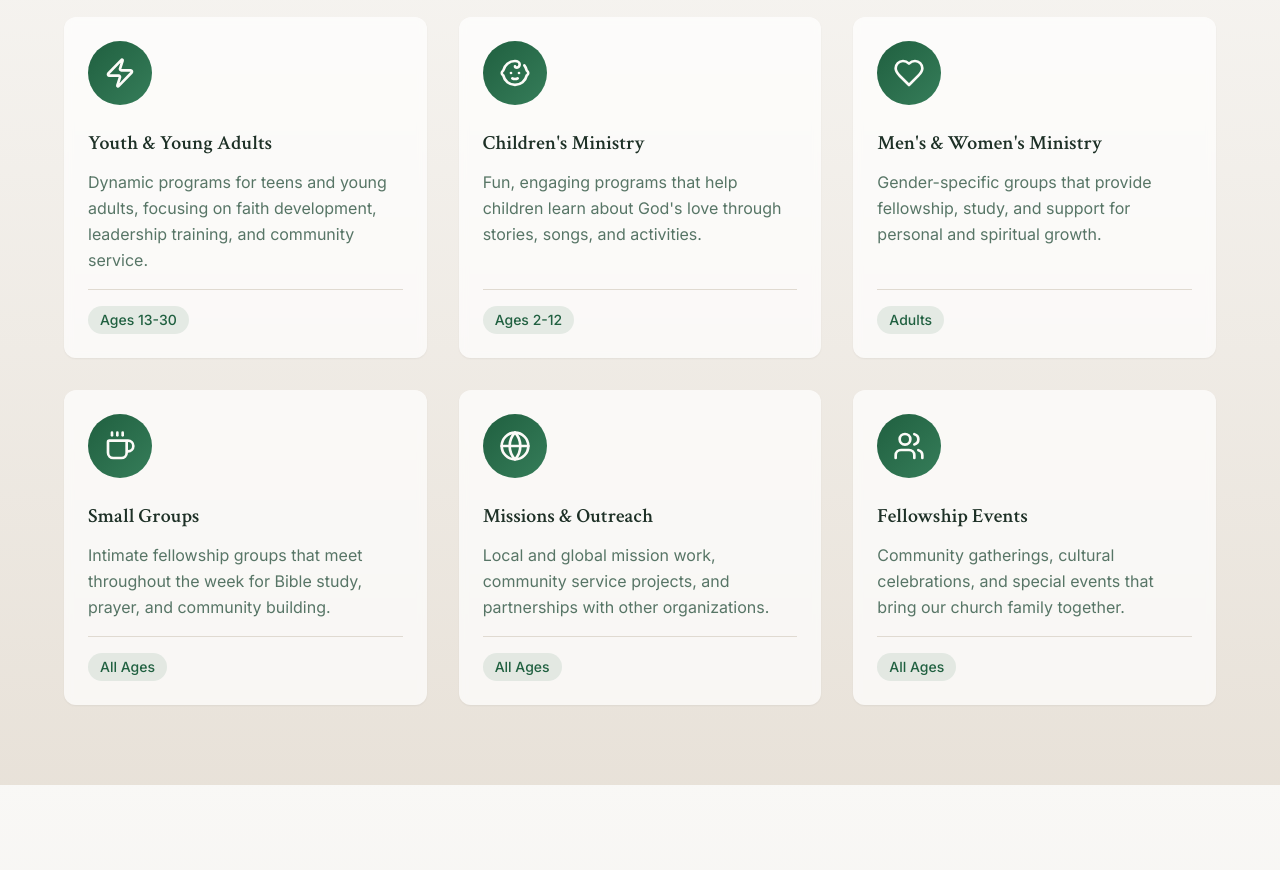
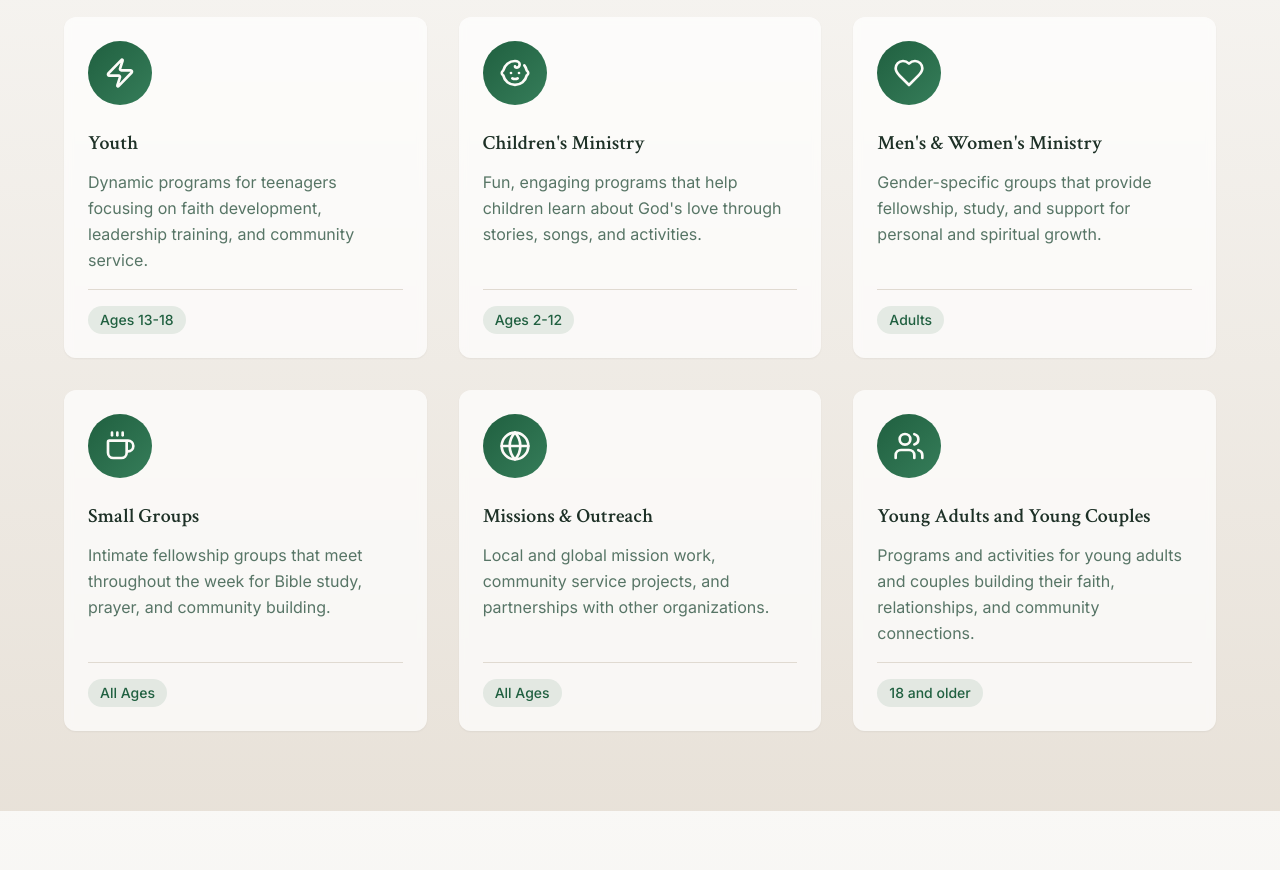
Before and after one commit to gbhac1253/gbhac1253.github.io, a React (Vite) app: page / in a window 1280 px wide. Shown: the part 5200-6070 px from the top of the page. Built offline with nearby package versions, Linux system fonts and the light colour scheme; the HTML template or start-up script is replaced by a standard one.

Commit message:
Update Ministries section

```diff
--- a/src/components/Ministries.tsx
+++ b/src/components/Ministries.tsx
@@ -4,9 +4,9 @@ import { Users, Baby, Zap, Heart, Globe, Coffee } from "lucide-react";
 const ministries = [
   {
     icon: Zap,
-    title: "Youth & Young Adults",
-    description: "Dynamic programs for teens and young adults, focusing on faith development, leadership training, and community service.",
-    ageGroup: "Ages 13-30"
+    title: "Youth",
+    description: "Dynamic programs for teenagers focusing on faith development, leadership training, and community service.",
+    ageGroup: "Ages 13-18"
   },
   {
     icon: Baby,
@@ -34,9 +34,9 @@ const ministries = [
   },
   {
     icon: Users,
-    title: "Fellowship Events",
-    description: "Community gatherings, cultural celebrations, and special events that bring our church family together.",
-    ageGroup: "All Ages"
+    title: "Young Adults and Young Couples",
+    description: "Programs and activities for young adults and couples building their faith, relationships, and community connections.",
+    ageGroup: "18 and older"
   }
 ];
 
```
